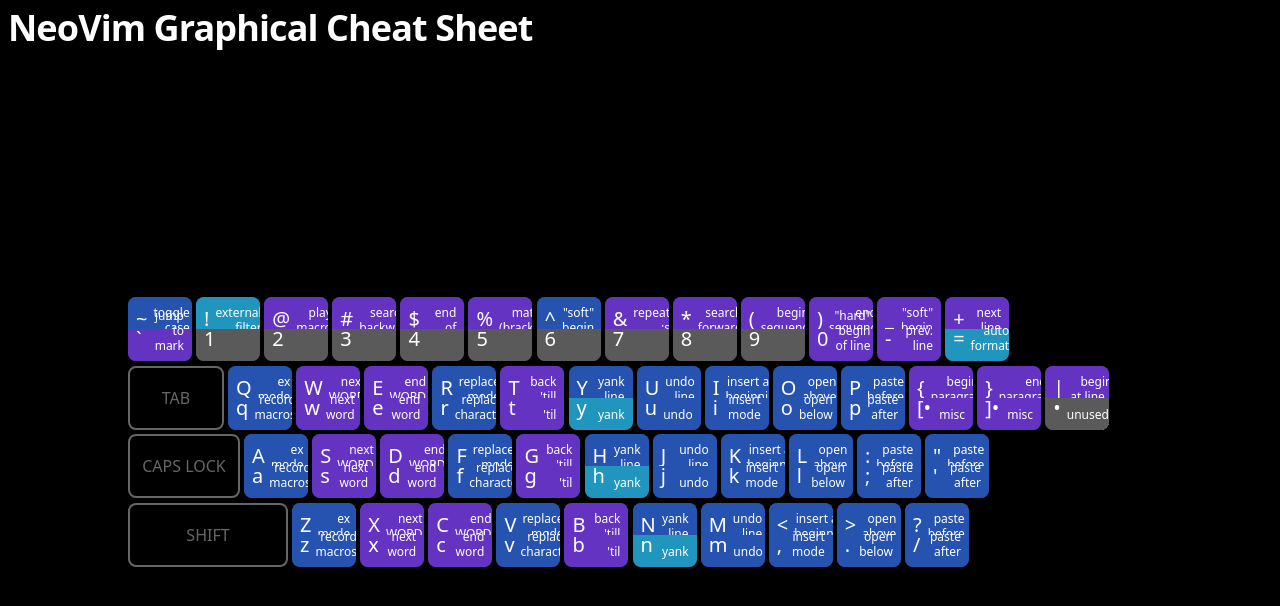
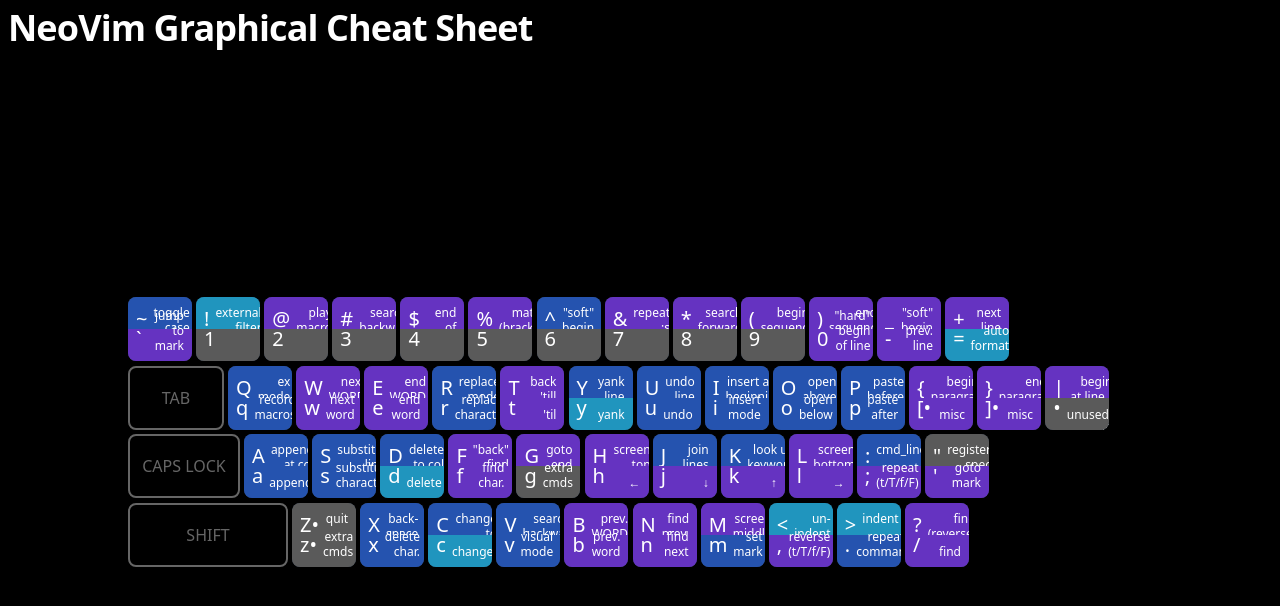
Before and after one commit to rikardillo/nvim-cheatsheet, a Next.js app: page / in a window 1280 px wide. Shown: the top 606 px of the page. Built offline with nearby package versions, Linux system fonts and the light colour scheme.

Commit message:
UPDATE - Key bindings for rows 3 and 4

```diff
--- a/rows/row3.ts
+++ b/rows/row3.ts
@@ -8,91 +8,91 @@
   keys: [
     {
       top: "A",
-      topDescription: "ex mode",
+      topDescription: "append at col",
       topMode: "insert",
       bottom: "a",
-      bottomDescription: "record macros",
+      bottomDescription: "append",
       bottomMode: "insert",
     },
     {
       top: "S",
-      topDescription: "next WORD",
+      topDescription: "substitute line",
+      topMode: "insert",
+      bottom: "s",
+      bottomDescription: "substitute character",
+      bottomMode: "insert",
+    },
+    {
+      top: "D",
+      topDescription: "delete to col",
+      topMode: "insert",
+      bottom: "d",
+      bottomDescription: "delete",
+      bottomMode: "visual",
+    },
+    {
+      top: "F",
+      topDescription: `"back" find char.`,
       topMode: "motion",
-      bottom: "s",
-      bottomDescription: "next word",
+      bottom: "f",
+      bottomDescription: "find char.",
       bottomMode: "motion",
     },
     {
-      top: "D",
-      topDescription: "end WORD",
+      top: "G",
+      topDescription: "goto end of line",
       topMode: "motion",
-      bottom: "d",
-      bottomDescription: "end word",
+      bottom: "g",
+      bottomDescription: "extra cmds",
+      bottomMode: "none",
+    },
+    {
+      top: "H",
+      topDescription: "screen top",
+      topMode: "motion",
+      bottom: "h",
+      bottomDescription: "←",
       bottomMode: "motion",
     },
     {
-      top: "F",
-      topDescription: "replace mode",
+      top: "J",
+      topDescription: "join lines",
       topMode: "insert",
-      bottom: "f",
-      bottomDescription: "replace character",
-      bottomMode: "insert",
-    },
-    {
-      top: "G",
-      topDescription: "back 'till",
-      topMode: "motion",
-      bottom: "g",
-      bottomDescription: "'til",
+      bottom: "j",
+      bottomDescription: "↓",
       bottomMode: "motion",
     },
     {
-      top: "H",
-      topDescription: "yank line",
-      topMode: "insert",
-      bottom: "h",
-      bottomDescription: "yank",
-      bottomMode: "visual",
-    },
-    {
-      top: "J",
-      topDescription: "undo line",
-      topMode: "insert",
-      bottom: "j",
-      bottomDescription: "undo",
-      bottomMode: "insert",
-    },
-    {
       top: "K",
-      topDescription: "insert at beginning",
+      topDescription: "look up keyword",
       topMode: "insert",
       bottom: "k",
-      bottomDescription: "insert mode",
-      bottomMode: "insert",
+      bottomDescription: "↑",
+      bottomMode: "motion",
     },
     {
       top: "L",
-      topDescription: "open above",
-      topMode: "insert",
+      topDescription: "screen bottom",
+      topMode: "motion",
       bottom: "l",
-      bottomDescription: "open below",
-      bottomMode: "insert",
+      bottomDescription: "→",
+      bottomMode: "motion",
     },
     {
       top: ":",
-      topDescription: "paste before",
+      topDescription: "cmd_line",
       topMode: "insert",
       bottom: ";",
-      bottomDescription: "paste after",
-      bottomMode: "insert",
+      bottomDescription: "repeat (t/T/f/F)",
+      bottomMode: "motion",
     },
     {
       top: `"`,
-      topDescription: "paste before",
-      topMode: "insert",
+      topDescription: "register spec",
+      topMode: "none",
       bottom: `'`,
-      bottomDescription: "paste after",
-      bottomMode: "insert",
+      bottomDescription: "goto mark",
+      bottomMode: "motion",
     },
   ],
 };
--- a/rows/row4.ts
+++ b/rows/row4.ts
@@ -7,84 +7,84 @@
   },
   keys: [
     {
-      top: "Z",
-      topDescription: "ex mode",
+      top: "Z•",
+      topDescription: "quit",
+      topMode: "none",
+      bottom: "z•",
+      bottomDescription: "extra cmds",
+      bottomMode: "none",
+    },
+    {
+      top: "X",
+      topDescription: "back-space",
       topMode: "insert",
-      bottom: "z",
-      bottomDescription: "record macros",
+      bottom: "x",
+      bottomDescription: "delete char.",
       bottomMode: "insert",
     },
     {
-      top: "X",
-      topDescription: "next WORD",
-      topMode: "motion",
-      bottom: "x",
-      bottomDescription: "next word",
-      bottomMode: "motion",
-    },
-    {
       top: "C",
-      topDescription: "end WORD",
-      topMode: "motion",
+      topDescription: "change to column",
+      topMode: "insert",
       bottom: "c",
-      bottomDescription: "end word",
-      bottomMode: "motion",
+      bottomDescription: "change",
+      bottomMode: "visual",
     },
     {
       top: "V",
-      topDescription: "replace mode",
+      topDescription: "search backwards",
       topMode: "insert",
       bottom: "v",
-      bottomDescription: "replace character",
+      bottomDescription: "visual mode",
       bottomMode: "insert",
     },
     {
       top: "B",
-      topDescription: "back 'till",
+      topDescription: "prev. WORD",
       topMode: "motion",
       bottom: "b",
-      bottomDescription: "'til",
+      bottomDescription: "prev. word",
       bottomMode: "motion",
     },
     {
       top: "N",
-      topDescription: "yank line",
-      topMode: "insert",
+      topDescription: "find prev.",
+      topMode: "motion",
       bottom: "n",
-      bottomDescription: "yank",
-      bottomMode: "visual",
+      bottomDescription: "find next",
+      bottomMode: "motion",
     },
     {
       top: "M",
-      topDescription: "undo line",
-      topMode: "insert",
+      topDescription: "screen middle",
+      topMode: "motion",
       bottom: "m",
-      bottomDescription: "undo",
+      bottomDescription: "set mark",
       bottomMode: "insert",
     },
     {
       top: "<",
-      topDescription: "insert at beginning",
-      topMode: "insert",
+      topDescription: "un-indent",
+      topMode: "visual",
       bottom: ",",
-      bottomDescription: "insert mode",
-      bottomMode: "insert",
+      bottomDescription: "reverse (t/T/f/F)",
+      bottomMode: "motion",
     },
     {
       top: ">",
-      topDescription: "open above",
-      topMode: "insert",
+      topDescription: "indent",
+      topMode: "visual",
       bottom: ".",
-      bottomDescription: "open below",
+      bottomDescription: "repeat command",
       bottomMode: "insert",
     },
     {
       top: "?",
-      topDescription: "paste before",
-      topMode: "insert",
+      topDescription: "find (reverse)",
+      topMode: "motion",
       bottom: "/",
-      bottomDescription: "paste after",
-      bottomMode: "insert",
+      bottomDescription: "find",
+      bottomMode: "motion",
     },
   ],
 };
```
